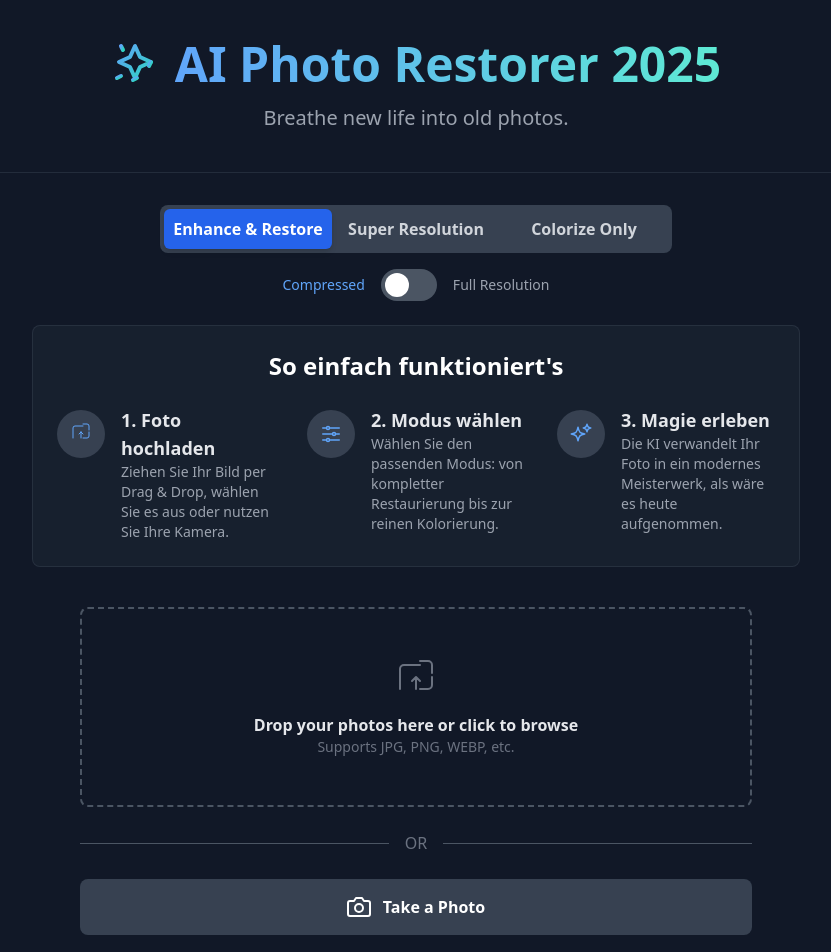
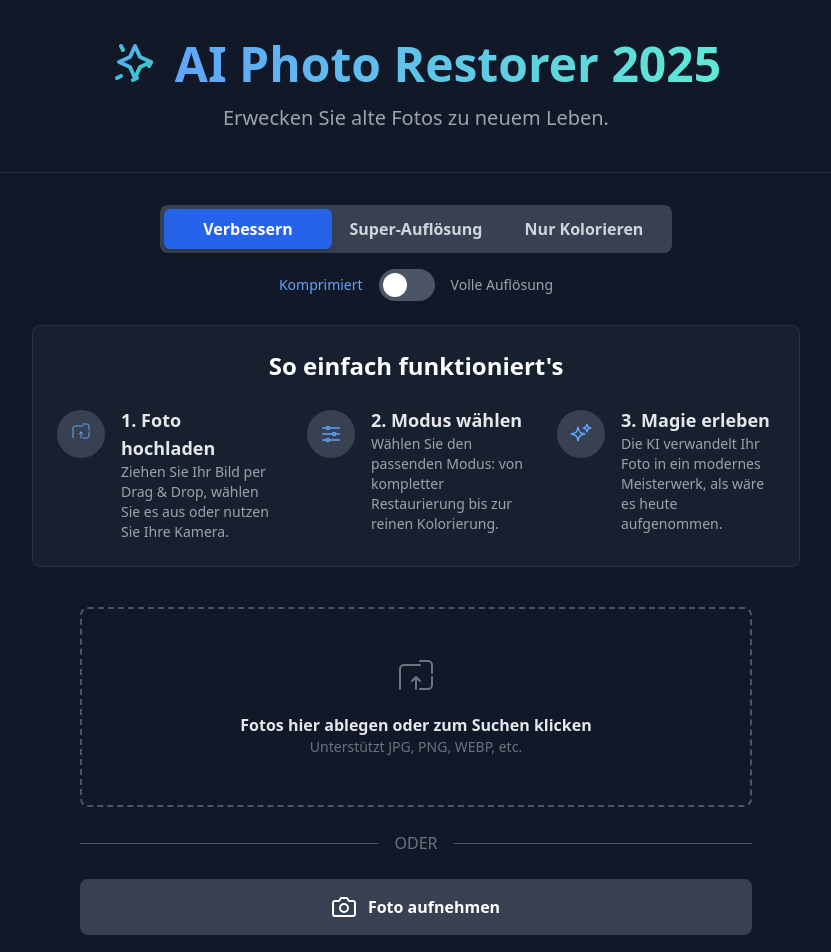
Before and after one commit to jaacool/restore-black-whitev02, a React (Vite) app: page / in a window 1280 px wide. Shown: the top 952 px of the page, without its empty margins (224-1055 px from the left). Built offline with nearby package versions, Linux system fonts and the light colour scheme; no server answers.

Commit message:
feat: Internationalize application to German
Translates UI elements, button labels, and error messages to German. Updates the HTML language attribute to 'de'.

```diff
--- a/App.tsx
+++ b/App.tsx
@@ -107,7 +107,7 @@ export interface ImageJob {
   };
 }
 
-// In this environment, the build process (e.g., on Vercel) replaces `process.env.API_KEY`.
+// The API key is exposed via process.env.API_KEY in this environment.
 const isApiConfigured = !!process.env.API_KEY;
 
 export default function App() {
@@ -308,7 +308,7 @@ export default function App() {
                   }`}
                   aria-pressed={mode === 'enhance'}
                 >
-                  Enhance & Restore
+                  Verbessern
                 </button>
                 <button
                   onClick={() => setMode('super-resolution')}
@@ -316,9 +316,9 @@ export default function App() {
                     mode === 'super-resolution' ? 'bg-blue-600 text-white shadow-md' : 'hover:bg-gray-600/50 text-gray-300'
                   }`}
                   aria-pressed={mode === 'super-resolution'}
-                  title="Splits image for maximum detail. Best for large photos."
+                  title="Teilt das Bild für maximale Details. Am besten für große Fotos."
                 >
-                  Super Resolution
+                  Super-Auflösung
                 </button>
                 <button
                   onClick={() => setMode('colorize')}
@@ -327,11 +327,11 @@ export default function App() {
                   }`}
                   aria-pressed={mode === 'colorize'}
                 >
-                  Colorize Only
+                  Nur Kolorieren
                 </button>
               </div>
-              <label htmlFor="resolution-toggle" className="flex items-center cursor-pointer select-none group" title="Upload the original photo without resizing. Note: This may result in slower processing.">
-                <span className={`text-sm font-medium transition-colors ${!useFullResolution ? 'text-blue-400' : 'text-gray-400 group-hover:text-white'}`}>Compressed</span>
+              <label htmlFor="resolution-toggle" className="flex items-center cursor-pointer select-none group" title="Originalfoto ohne Größenänderung hochladen. Hinweis: Dies kann die Verarbeitung verlangsamen.">
+                <span className={`text-sm font-medium transition-colors ${!useFullResolution ? 'text-blue-400' : 'text-gray-400 group-hover:text-white'}`}>Komprimiert</span>
                 <div className="relative mx-4">
                     <input
                         type="checkbox"
@@ -343,7 +343,7 @@ export default function App() {
                     <div className="block bg-gray-600 w-14 h-8 rounded-full peer-checked:bg-blue-600 transition"></div>
                     <div className="dot absolute left-1 top-1 bg-white w-6 h-6 rounded-full transition-transform duration-300 ease-in-out peer-checked:translate-x-6"></div>
                 </div>
-                <span className={`text-sm font-medium transition-colors ${useFullResolution ? 'text-blue-400' : 'text-gray-400 group-hover:text-white'}`}>Full Resolution</span>
+                <span className={`text-sm font-medium transition-colors ${useFullResolution ? 'text-blue-400' : 'text-gray-400 group-hover:text-white'}`}>Volle Auflösung</span>
               </label>
             </div>
 
@@ -367,16 +367,16 @@ export default function App() {
                    <button
                       onClick={() => setIsPromptModalOpen(true)}
                       className="bg-purple-600 hover:bg-purple-500 text-white font-bold py-3 px-6 rounded-lg transition-colors duration-300 flex items-center gap-2"
-                      title="Customize prompt for 'Enhance & Restore' mode"
+                      title="Prompt für den Modus 'Verbessern' anpassen"
                     >
                       <EditIcon className="h-5 w-5" />
-                      Customize Prompt
+                      Prompt anpassen
                     </button>
                      <button
                         onClick={handleClearAll}
                         className="bg-red-700 hover:bg-red-600 text-white font-bold py-3 px-6 rounded-lg transition-colors duration-300"
                       >
-                        Clear All
+                        Alle löschen
                       </button>
                 </div>
 
@@ -409,11 +409,11 @@ export default function App() {
       {isDragging && isApiConfigured && (
         <div className="fixed inset-0 bg-black/70 z-50 flex flex-col items-center justify-center pointer-events-none">
           <PhotoIcon className="h-24 w-24 text-blue-400 animate-pulse" />
-          <p className="mt-4 text-2xl font-bold text-white">Drop photos anywhere to add them</p>
+          <p className="mt-4 text-2xl font-bold text-white">Fotos hierher ziehen, um sie hinzuzufügen</p>
         </div>
       )}
       <footer className="w-full text-center p-4 text-gray-500 text-sm">
-        <p>Powered by Gemini. Images are processed and not stored.</p>
+        <p>Unterstützt von Gemini. Bilder werden verarbeitet und nicht gespeichert.</p>
       </footer>
     </div>
   );
--- a/components/CameraView.tsx
+++ b/components/CameraView.tsx
@@ -1,3 +1,4 @@
+
 import React, { useRef, useEffect, useState } from 'react';
 import Loader from './Loader';
 
@@ -17,7 +18,7 @@ const CameraView: React.FC<CameraViewProps> = ({ onCapture, onClose }) => {
     const startCamera = async () => {
       try {
         if (!navigator.mediaDevices?.getUserMedia) {
-            throw new Error("Camera access is not supported by this browser.");
+            throw new Error("Kamerazugriff wird von diesem Browser nicht unterstützt.");
         }
         activeStream = await navigator.mediaDevices.getUserMedia({
             video: { facingMode: "environment" }
@@ -38,7 +39,7 @@ const CameraView: React.FC<CameraViewProps> = ({ onCapture, onClose }) => {
             setError(null); // Clear previous error
         } catch (fallbackErr) {
             console.error("Error accessing fallback camera:", fallbackErr);
-            setError("Could not access any camera. Please check permissions.");
+            setError("Kein Kamerazugriff möglich. Bitte Berechtigungen prüfen.");
         }
       }
     };
@@ -96,17 +97,17 @@ const CameraView: React.FC<CameraViewProps> = ({ onCapture, onClose }) => {
           onClick={onClose}
           className="text-white font-bold py-3 px-6 rounded-lg transition-colors duration-300 hover:bg-white/10"
         >
-          Cancel
+          Abbrechen
         </button>
         <button
           onClick={handleCapture}
           disabled={!stream || !!error}
           className="bg-white hover:bg-gray-200 text-black font-bold p-4 rounded-full transition-all duration-300 ring-4 ring-white/20 disabled:opacity-50 disabled:cursor-not-allowed disabled:bg-gray-400"
-          aria-label="Capture photo"
+          aria-label="Foto aufnehmen"
         >
           <svg xmlns="http://www.w3.org/2000/svg" width="32" height="32" viewBox="0 0 24 24" fill="none" stroke="currentColor" strokeWidth="2" strokeLinecap="round" strokeLinejoin="round"><circle cx="12" cy="12" r="8"></circle></svg>
         </button>
-        <div className="w-[84px]"></div>
+        <div className="w-[108px]"></div>
       </div>
     </div>
   );
--- a/components/Header.tsx
+++ b/components/Header.tsx
@@ -12,7 +12,7 @@ const Header: React.FC = () => {
         </h1>
       </div>
       <p className="mt-4 text-lg md:text-xl text-gray-400">
-        Breathe new life into old photos.
+        Erwecken Sie alte Fotos zu neuem Leben.
       </p>
     </header>
   );
--- a/components/ImageUploader.tsx
+++ b/components/ImageUploader.tsx
@@ -1,3 +1,4 @@
+
 import React, { useState, useEffect } from 'react';
 import { PhotoIcon } from './icons/PhotoIcon';
 import { CameraIcon } from './icons/CameraIcon';
@@ -32,9 +33,9 @@ const ImageUploader: React.FC<ImageUploaderProps> = ({ onImageUpload, onTakePhot
       >
         <PhotoIcon />
         <span className="mt-2 block font-semibold text-gray-200">
-          Drop your photos here or click to browse
+          Fotos hier ablegen oder zum Suchen klicken
         </span>
-        <span className="block text-sm text-gray-500">Supports JPG, PNG, WEBP, etc.</span>
+        <span className="block text-sm text-gray-500">Unterstützt JPG, PNG, WEBP, etc.</span>
         <input
           id="file-upload"
           name="file-upload"
@@ -48,7 +49,7 @@ const ImageUploader: React.FC<ImageUploaderProps> = ({ onImageUpload, onTakePhot
 
       <div className="flex items-center w-full">
         <div className="flex-grow border-t border-gray-600"></div>
-        <span className="flex-shrink mx-4 text-gray-500">OR</span>
+        <span className="flex-shrink mx-4 text-gray-500">ODER</span>
         <div className="flex-grow border-t border-gray-600"></div>
       </div>
 
@@ -56,10 +57,10 @@ const ImageUploader: React.FC<ImageUploaderProps> = ({ onImageUpload, onTakePhot
         onClick={onTakePhoto}
         disabled={!isCameraSupported}
         className="w-full bg-gray-700 hover:bg-gray-600 text-white font-bold py-4 px-6 rounded-lg transition-colors duration-300 flex items-center justify-center gap-3 disabled:opacity-50 disabled:cursor-not-allowed"
-        title={!isCameraSupported ? "Camera not supported by your browser" : ""}
+        title={!isCameraSupported ? "Kamera wird von Ihrem Browser nicht unterstützt" : ""}
       >
         <CameraIcon />
-        Take a Photo
+        Foto aufnehmen
       </button>
     </div>
   );
--- a/components/ImageZoomView.tsx
+++ b/components/ImageZoomView.tsx
@@ -1,3 +1,4 @@
+
 import React, { useState, useRef, useEffect, useCallback } from 'react';
 
 interface ImageZoomViewProps {
@@ -20,7 +21,7 @@ const ZoomPanel: React.FC<{
       ref={containerRef}
       onClick={onClick}
       className="aspect-square w-full bg-gray-800 rounded-lg overflow-hidden border border-gray-700 cursor-zoom-out"
-      title="Click to close"
+      title="Klicken zum Schließen"
     >
       <img
         src={src}
@@ -75,7 +76,7 @@ const ImageZoomView: React.FC<ImageZoomViewProps> = ({ originalSrc, restoredSrc,
           onClick={onClose}
         />
         <ZoomPanel
-          title="Restored (2025)"
+          title="Restauriert (2025)"
           src={restoredSrc}
           transformStyle={transformStyle}
           containerRef={restoredContainerRef}
@@ -85,7 +86,7 @@ const ImageZoomView: React.FC<ImageZoomViewProps> = ({ originalSrc, restoredSrc,
        <button
           onClick={onClose}
           className="absolute top-4 right-4 text-white text-4xl leading-none hover:text-gray-300 z-[101]"
-          aria-label="Close zoom view"
+          aria-label="Zoom-Ansicht schließen"
         >
           &times;
         </button>
--- a/index.html
+++ b/index.html
@@ -1,8 +1,8 @@
 
 <!DOCTYPE html>
-<html lang="en">
+<html lang="de">
   <head>
-    <meta charset="UTF-8" />
+    <meta charset="UTF--8" />
     <link rel="icon" type="image/svg+xml" href="/vite.svg" />
     <meta name="viewport" content="width=device-width, initial-scale=1.0" />
     <title>AI Photo Restorer 2025</title>
--- a/services/geminiService.ts
+++ b/services/geminiService.ts
@@ -7,7 +7,7 @@ const getAiInstance = (): GoogleGenAI => {
         return ai;
     }
 
-    // In this environment, the build process (e.g., on Vercel) replaces `process.env.API_KEY`.
+    // The API key is exposed via process.env.API_KEY in this environment.
     const API_KEY = process.env.API_KEY;
     if (!API_KEY) {
       throw new Error("API Key is not configured. Please set the API_KEY environment variable in your hosting provider.");
```
Also changed, not shown: components/ApiKeyMessage.tsx (+8 -7 lines), components/ImageCard.tsx (+16 -14 lines), components/PromptEditor.tsx (+6 -5 lines).
